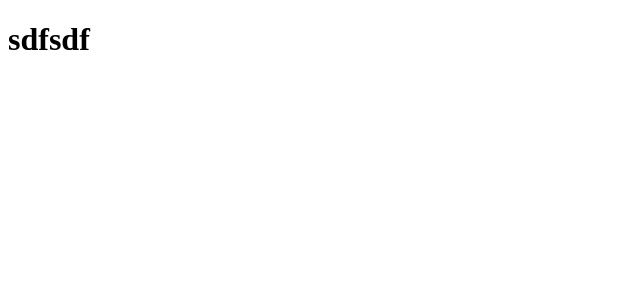
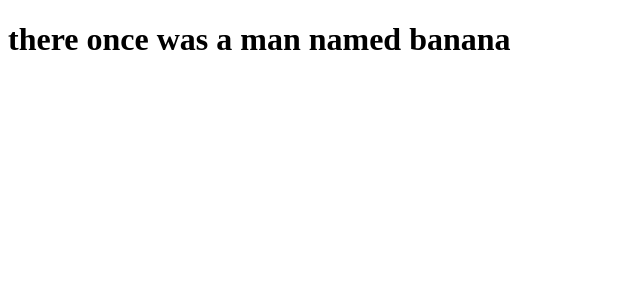
Before and after one commit to mlstubblefield/next-json-repro, a Next.js app: page / in a window 1280 px wide. Shown: the top 300 px of the page, without its empty margins (0-640 px from the left). Built offline with nearby package versions, Linux system fonts and the light colour scheme.

Commit message:
more react

```diff
--- a/pages/index.tsx
+++ b/pages/index.tsx
@@ -1,12 +1,19 @@
 import { GetServerSideProps } from "next";
+import { useEffect, useState } from "react";
 
-export default function Home() {
-  return <h1>sdfsdf</h1>;
+export default function Home({hi}) {
+  const [st, setSt] = useState()
+
+  useEffect(() => {
+    setSt(" once was a man named banana")
+  }, [])
+
+  return <h1>{hi}{st}</h1>;
 }
 
 export const getServerSideProps: GetServerSideProps = async (context) => {
   // throw new Error("boop");
   return {
-     props:{}
+     props:{ hi: "there" }
   }
 };
```
